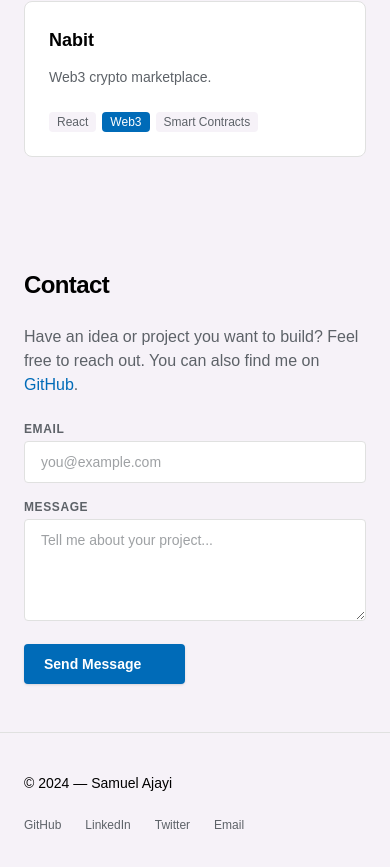
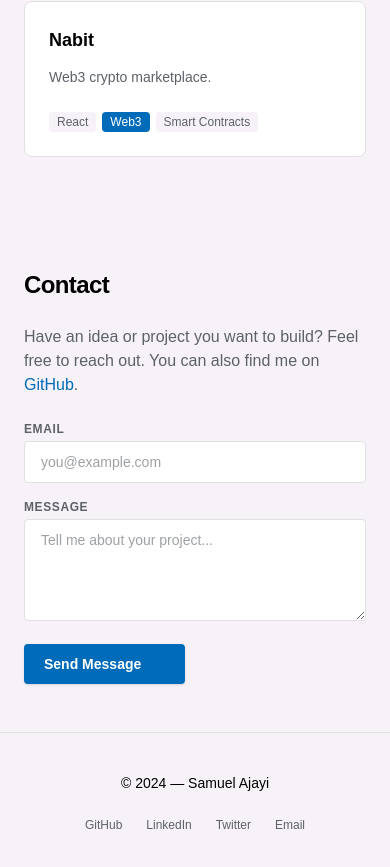
Before and after one commit to sammajayi/my-portfolio, a Next.js app: page / in a window 390 px wide. Shown: the part 1988-2855 px from the top of the page. Built offline with nearby package versions, Linux system fonts and the light colour scheme; some icons are missing.

Commit message:
updated footer

```diff
--- a/app/components/Footer.tsx
+++ b/app/components/Footer.tsx
@@ -10,7 +10,7 @@ const Footer = () => {
 
   return (
     <footer
-      className="mx-auto w-full max-w-5xl px-6 py-10 sm:px-8 flex flex-col gap-6 sm:flex-row sm:items-center sm:justify-between"
+      className="mx-auto w-full max-w-5xl px-6 py-10 sm:px-8 flex flex-col gap-6 sm:flex-row sm:items-center sm:justify-between items-center justify-center text-center sm:text-left"
       style={{ borderTop: "1px solid var(--alabaster-grey)" }}
     >
       <div className="flex flex-col gap-1 sm:flex-row sm:items-center">
```
